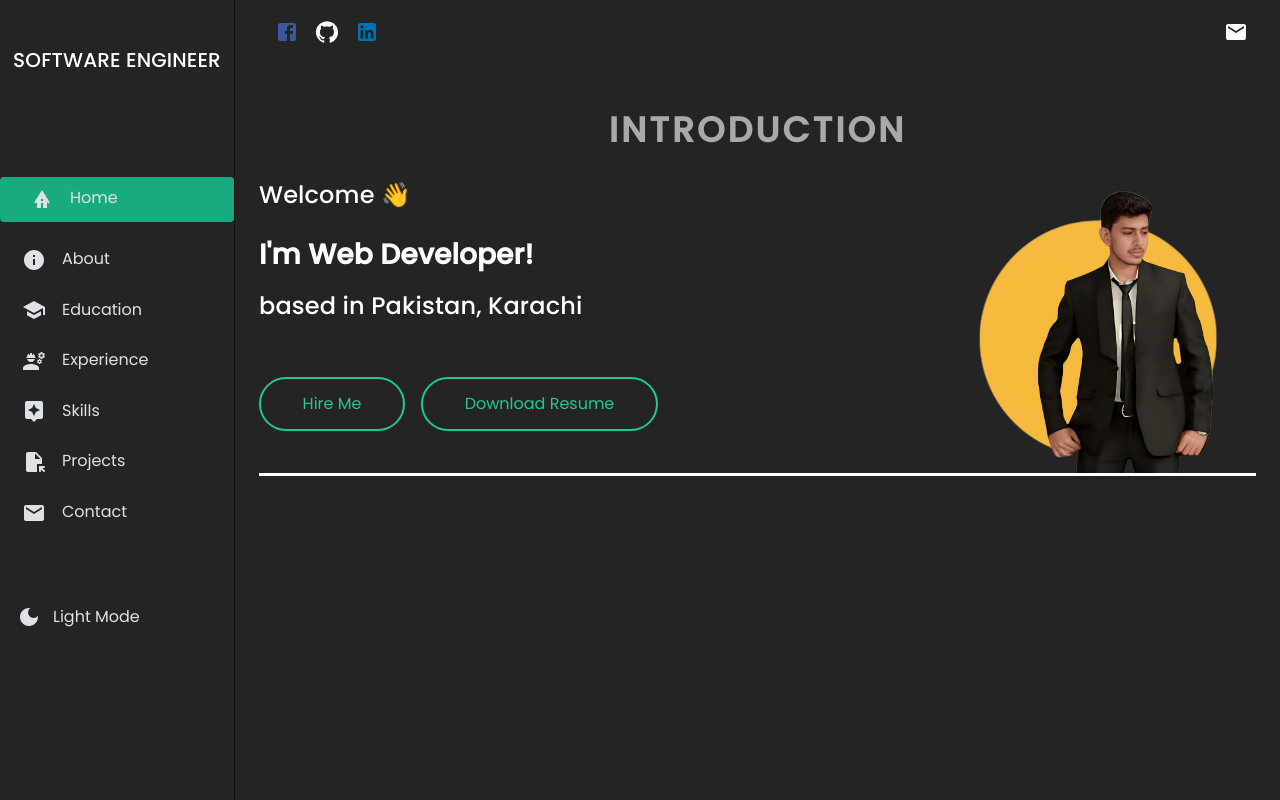
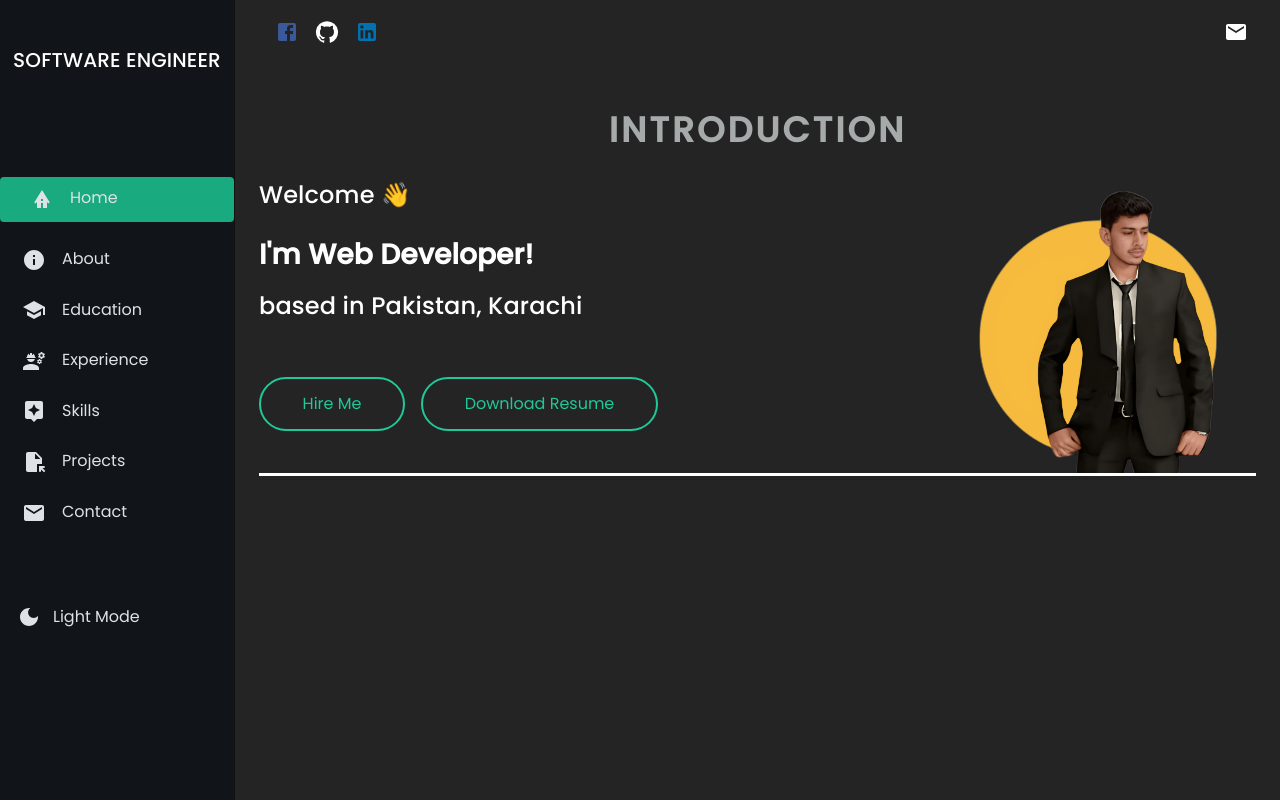
Before and after one commit to Hamzanaeem00/My-Portfolio, a React (Vite) app: page / in a window 1280 px wide. Built offline with nearby package versions, Linux system fonts and the light colour scheme.

Commit message:
drawer color changes

```diff
--- a/src/components/Sidebar/Sidebar.css
+++ b/src/components/Sidebar/Sidebar.css
@@ -2,7 +2,8 @@
   color: #dee2e6 !important;
 }
 .drawer {
-  background-color: #242424 !important ;
+  background-color: #111418 !important ;
+  /* background-color: #242424 !important ; */
   color: #fff !important;
   height: 100vh !important ;
 }
```
